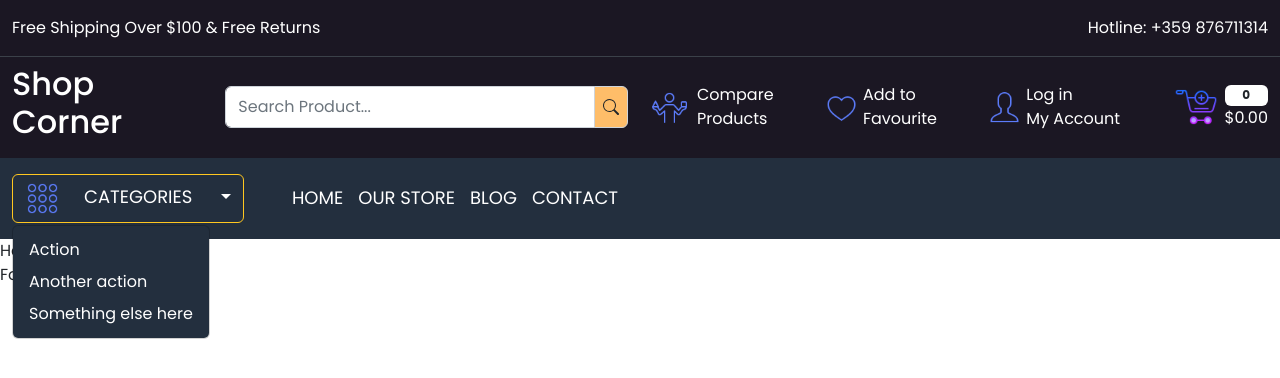
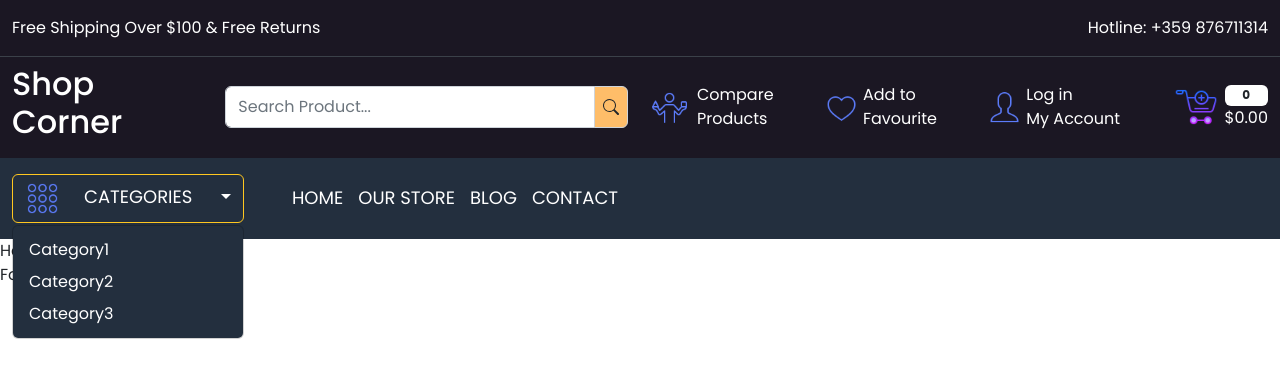
Before and after one commit to bpetya44/react-ecommerce-app, a React (Create React App) app: page / in a window 1280 px wide. Both pictures are taken after a click on the button "CATEGORIES". Shown: the top 378 px of the page. Built offline with nearby package versions, Linux system fonts and the light colour scheme.

Commit message:
bottom header done

```diff
--- a/src/App.css
+++ b/src/App.css
@@ -72,11 +72,12 @@ a {
 
 .header-bottom .dropdown-menu {
   background-color: var(--color-232f3e);
+  width: 100%;
 }
 
 .header-bottom .dropdown-item:hover {
  background-color: transparent;
-  border: 1px solid var(--color-5573e2);
+  border-left: 5px solid var(--color-5573e2);
   color: var(--color-febd69) !important;
 }
 /* Header End*/
--- a/src/components/Header.jsx
+++ b/src/components/Header.jsx
@@ -114,17 +114,17 @@ const Header = () => {
                     <ul className="dropdown-menu">
                       <li>
                         <Link className="dropdown-item text-white" to="#">
-                          Action
+                        Category1
                         </Link>
                       </li>
                      <li>
                         <Link className="dropdown-item text-white" to="#">
-                          Another action
+                        Category2
                         </Link>
                       </li>
                      <li>
                         <Link className="dropdown-item text-white" to="#">
-                          Something else here
+                        Category3
                         </Link>
                       </li>
                    </ul>
@@ -134,7 +134,7 @@ const Header = () => {
                 <div className="menu-links">
                   <div className="d-flex align-items-center gap-15">
                     <NavLink to="/">Home</NavLink>
-                    <NavLink to="/storep">Our Store</NavLink>
+                    <NavLink to="/store">Our Store</NavLink>
                     <NavLink to="/blog">Blog</NavLink>
                     <NavLink to="/contact">Contact</NavLink>
                   </div>
```
